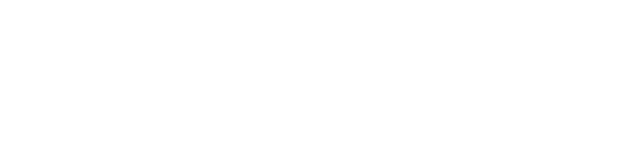
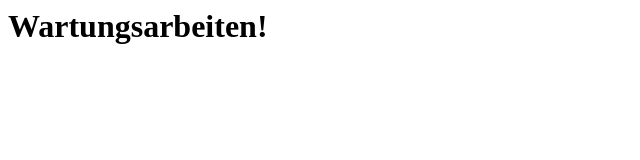
Before and after one commit to Test1calCutter/CBK, a plain HTML site: page index.html in a window 1280 px wide. Shown: the whole page, without its empty margins (0-640 px from the left). Drawn offline with Linux system fonts and the light colour scheme.

Commit message:
Update index.html

```diff
--- a/index.html
+++ b/index.html
@@ -1,5 +1,3 @@
 <html>
-  <head>
-    <meta http-equiv="refresh" content="0; url="http://test1calcutter.github.io/CBK/register.html" />
-  </head>
+  <h1>Wartungsarbeiten!</h1>
 </html>
```
